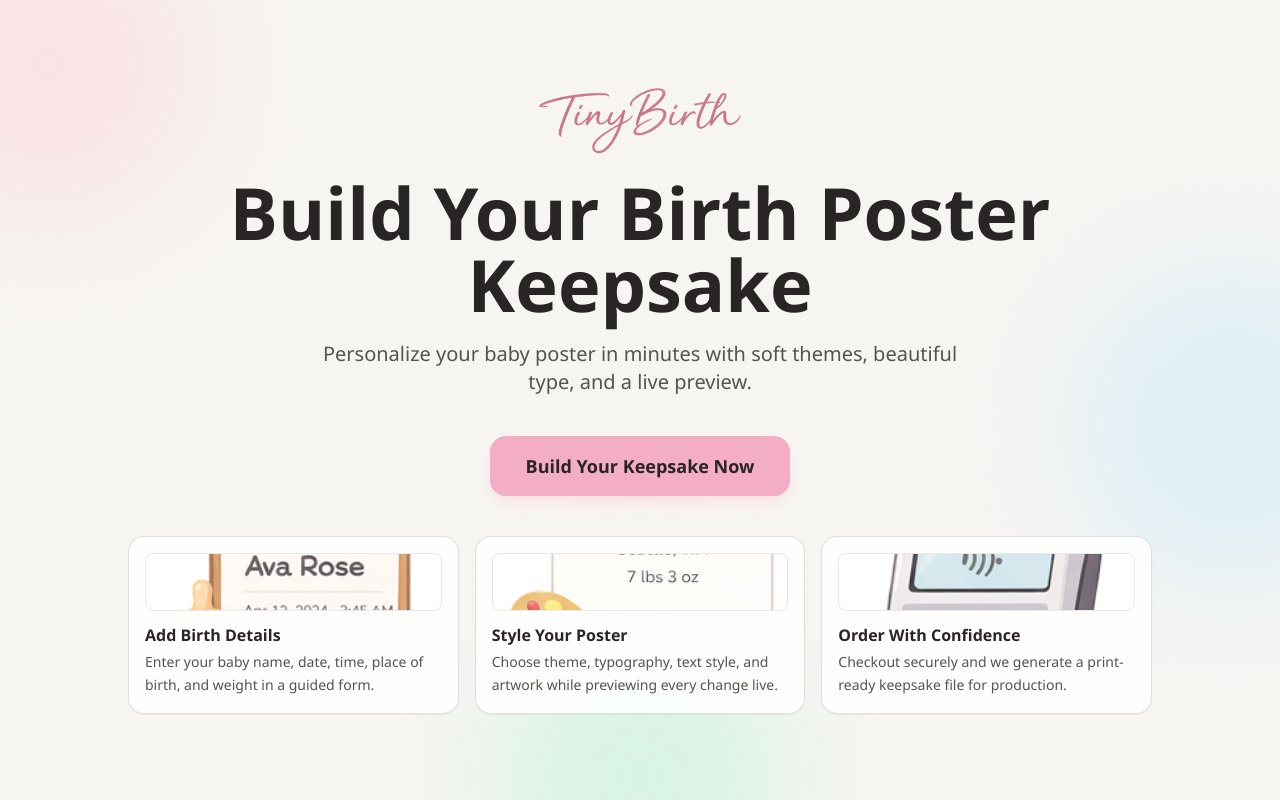
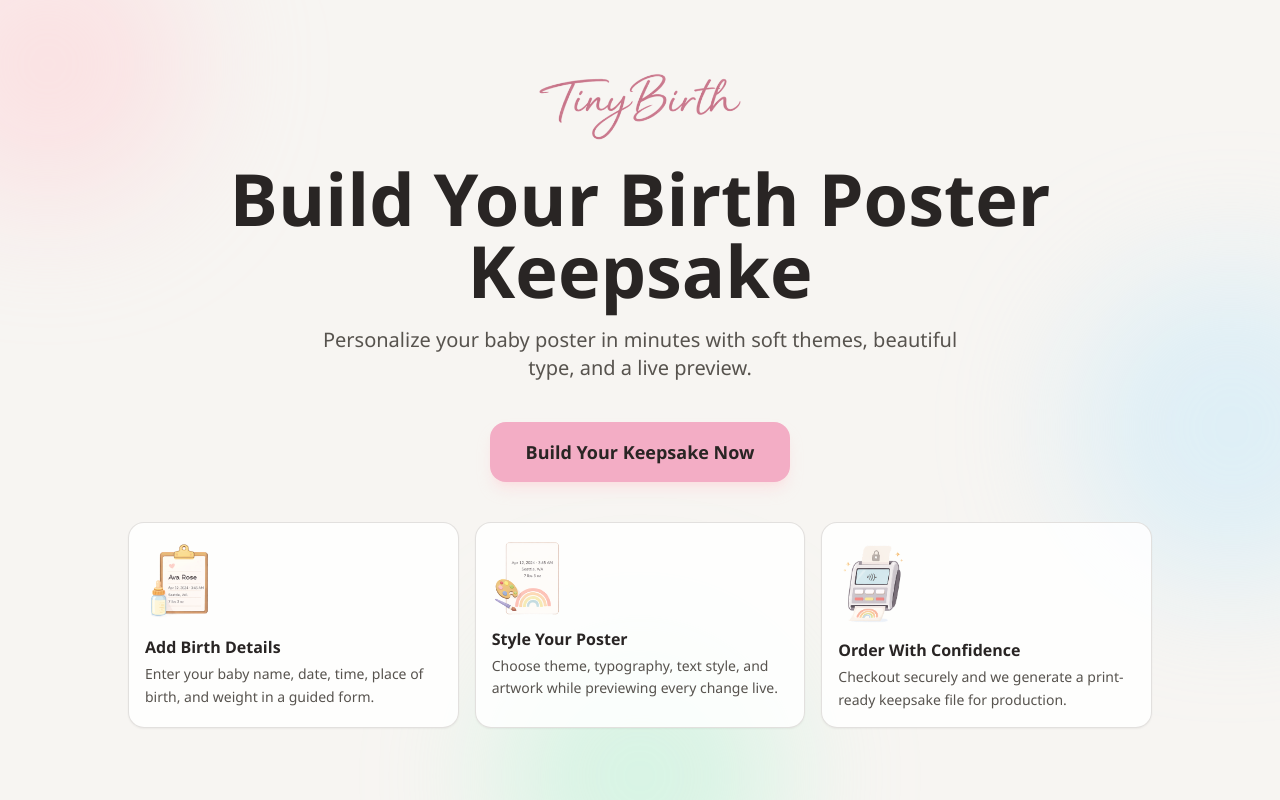
Before and after one commit to alzer81-81/baby-keepsakes, a Next.js app: page / in a window 1280 px wide. Built offline with nearby package versions, Linux system fonts and the light colour scheme.

Commit message:
Refine homepage card icons to standalone left-aligned 70px max

```diff
--- a/app/page.tsx
+++ b/app/page.tsx
@@ -44,9 +44,7 @@ export default function HomePage() {
         <div className="mt-10 grid w-full gap-3 text-left sm:grid-cols-3 sm:gap-4">
           {cards.map((card) => (
             <article key={card.title} className="rounded-2xl border border-stone-300/70 bg-white/85 p-4 shadow-sm">
-              <div className="mb-3 overflow-hidden rounded-lg border border-stone-200/80 bg-white">
-                <Image src={card.icon} alt={`${card.title} icon`} width={360} height={200} className="h-14 w-full object-cover" />
-              </div>
+              <Image src={card.icon} alt={`${card.title} icon`} width={70} height={70} className="mb-3 h-auto w-full max-w-[70px]" />
               <h2 className="text-base font-bold text-stone-800">{card.title}</h2>
               <p className="mt-1 text-sm leading-relaxed text-stone-600">{card.text}</p>
             </article>
```
